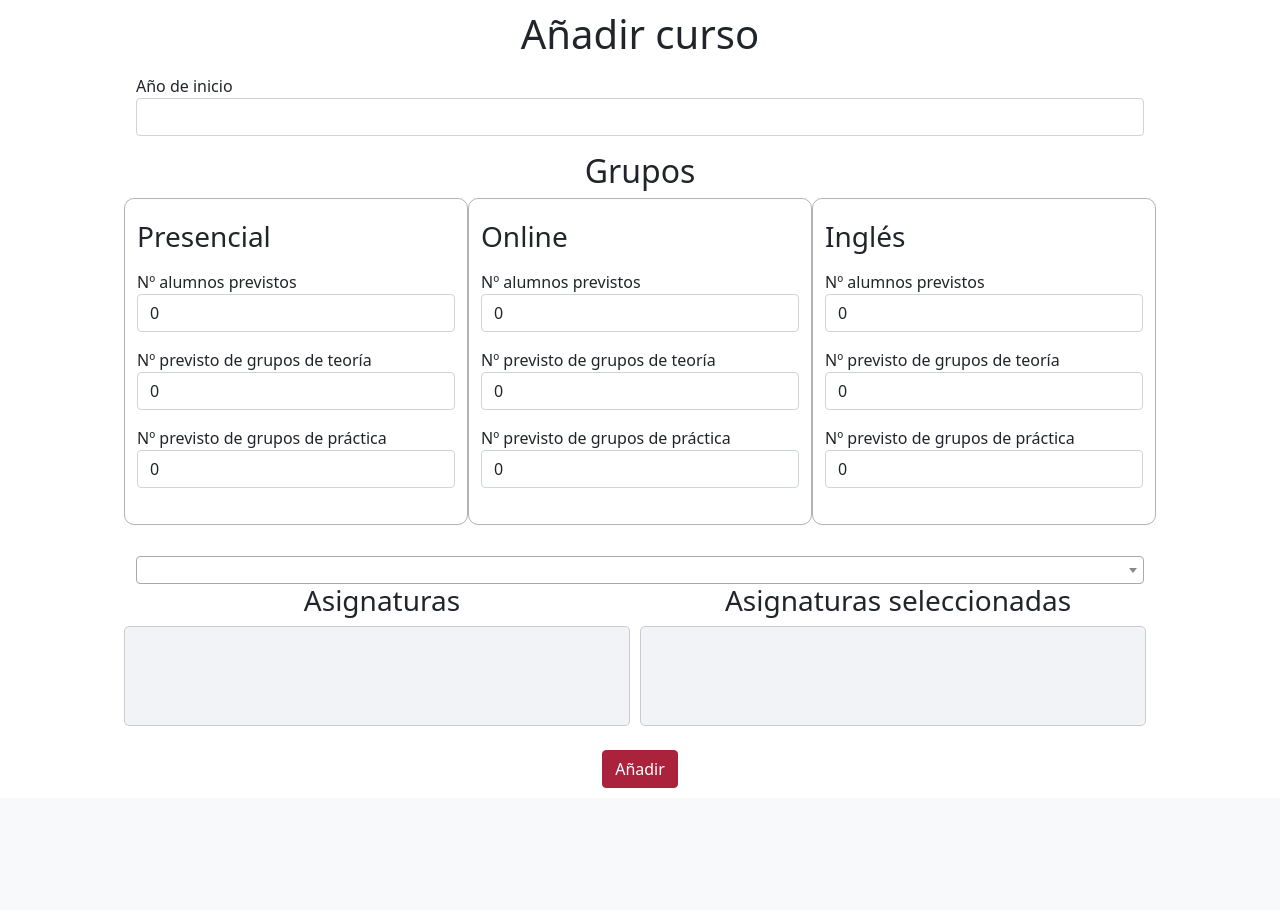
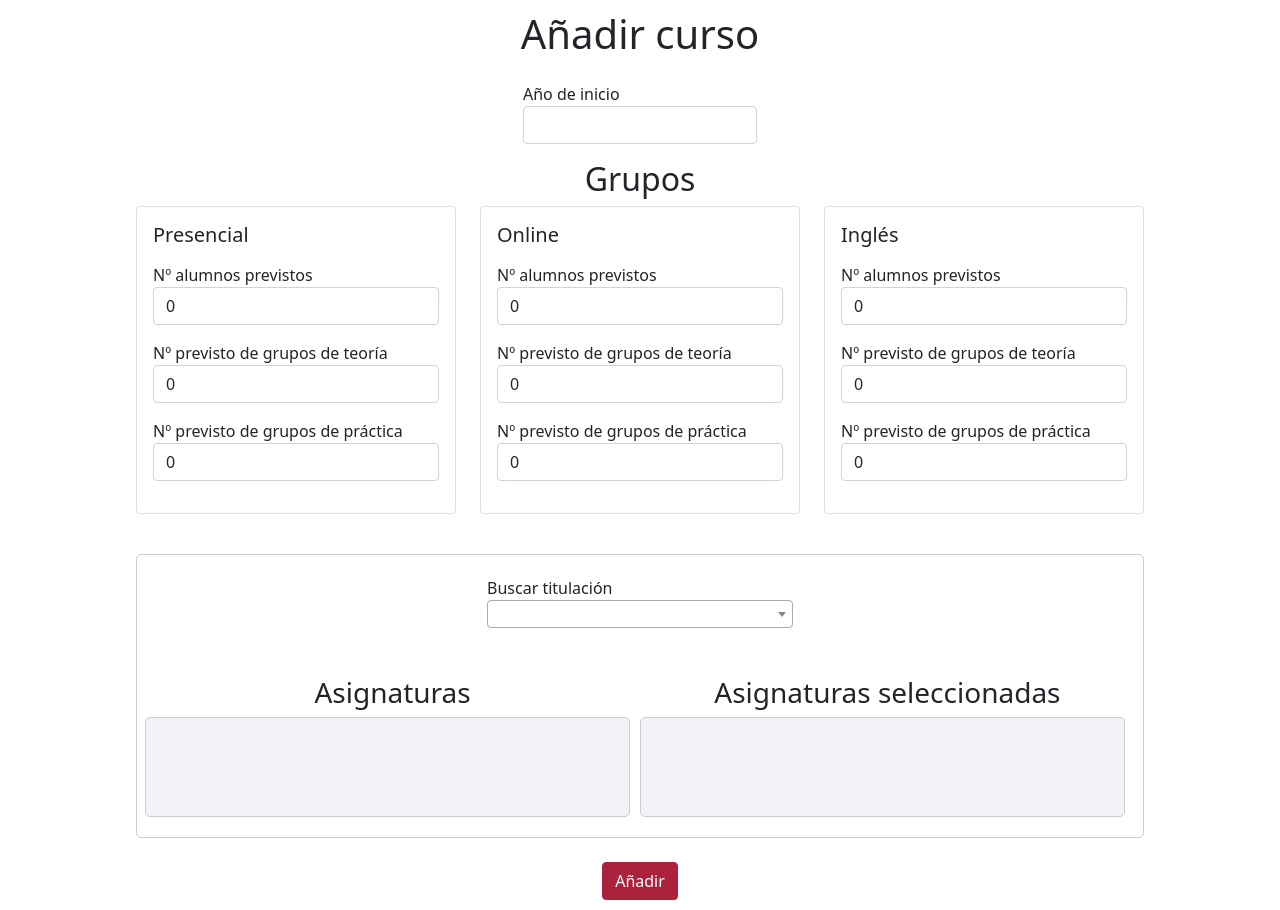
Before and after one commit to idg0015/Aplicaci-n-de-gesti-n-del-PDI-de-un-rea-de-la-UBU, a Flask app: page /cursos/nuevo in a window 1280 px wide. Shown: the part 76-986 px from the top of the page. Before the commit the page ends 864 px from the top, so only its background shows below. Run offline with Flask 3, Linux system fonts and the light colour scheme; some libraries are stand-ins or nearby versions.

Commit message:
Añadida la creación de cursos.

```diff
--- a/src/controllers/CursoController.py
+++ b/src/controllers/CursoController.py
@@ -1,8 +1,11 @@
-from flask import render_template, jsonify, request
+import math
+
+from flask import render_template, jsonify, request, flash, redirect, url_for
 from forms import FormCurso
 from models.Asignatura import Asignatura
 from models.Curso import Curso
-from models.CursoAsignatura import CursoAsignatura
+from models.CursoAsignatura import CursoAsignatura, Modalidad
+from models.Grupo import Grupo, Tipo
 from utils.db import db
 
 
@@ -19,31 +22,74 @@ def add():
         ano_inicio = formulario.ano_inicio.data
         curso = Curso(ano_inicio=ano_inicio)
         db.session.add(curso)
-        for id_asignatura in formulario.id_asignaturas.data:
-            # alumnos_presencial = formulario.n_a_p.data
-            # if alumnos_presencial > 0:
-            #     grupos_teoria = formulario.n_g_t_p.data
-            #     grupos_practica = formulario.n_g_p_p.data
-            #     if grupos_teoria > 0:
-            #         for i in range(grupos_teoria):
+        db.session.flush()
 
-            curso_asignatura = CursoAsignatura(id_curso=curso.id, id_asignatura=id_asignatura)
-            db.session.add(curso_asignatura)
+        # Curso_Asignatura
+        alumnos_presencial = formulario.n_a_p.data
+        alumnos_ingles = formulario.n_a_i.data
+        alumnos_online = formulario.n_a_o.data
 
-        return render_template('cursos/index.html')
+        for id_asignatura in formulario.id_asignaturas.data[0].split(','):
+            if alumnos_presencial > 0:
+                num_grupos_teoricos = formulario.n_g_t_p.data
+                num_grupos_practicos = formulario.n_g_p_p.data
+                create_relation(num_grupos_teoricos, num_grupos_practicos, id_asignatura, curso.id, alumnos_presencial,
+                                Modalidad.Presencial)
 
+            if alumnos_ingles > 0:
+                num_grupos_teoricos = formulario.n_g_t_i.data
+                num_grupos_practicos = formulario.n_g_p_i.data
+                create_relation(num_grupos_teoricos, num_grupos_practicos, id_asignatura, curso.id, alumnos_ingles,
+                                Modalidad.Ingles)
+
+            if alumnos_online > 0:
+                num_grupos_teoricos = formulario.n_g_t_o.data
+                num_grupos_practicos = formulario.n_g_p_o.data
+                create_relation(num_grupos_teoricos, num_grupos_practicos, id_asignatura, curso.id, alumnos_online,
+                                Modalidad.Online)
+
+        db.session.commit()
+        flash('Curso creado correctamente', 'alert alert-success alert-dismissible fade show')
+
+        return redirect(url_for('curso_bp.index'))
     return render_template('cursos/form.html', form=formulario, asignaturas=[])
 
 
-def add2():
-    formulario = FormCurso()
-    if formulario.validate_on_submit():
-        ano_inicio = formulario.ano_inicio.data
-        curso = Curso(ano_inicio=ano_inicio)
-        curso.save()
-        return render_template('cursos/index.html')
+def create_relation(n_g_t, n_g_p, id_asignatura, id_curso, alumnos, modalidad):
+    curso_asignatura = CursoAsignatura(modalidad=modalidad.value,
+                                       num_alumnos_previstos=alumnos,
+                                       num_grupos_teoricos_previstos=n_g_t,
+                                       num_grupos_practicos_previstos=n_g_p,
+                                       id_curso=id_curso, id_asignatura=id_asignatura)
+    db.session.add(curso_asignatura)
+    db.session.flush()
 
-    return render_template('cursos/form.html', form=formulario)
+    grupos_practicos_por_teorico = math.floor(n_g_p / n_g_t)
+    grupos_practicos_restantes = n_g_p % n_g_t
+
+    for i in range(n_g_t):
+        inicio_nombre = 100 * (i + 1) + 1
+        nombre = i + 1
+
+        if modalidad == Modalidad.Ingles:
+            nombre = i + 80
+            inicio_nombre = nombre * 10 + 1
+        elif modalidad == Modalidad.Online:
+            nombre = i + 90
+            inicio_nombre = nombre * 10 + 1
+
+        grupo = Grupo(nombre=nombre, tipo=Tipo.Teorico.value, id_curso_asignatura=curso_asignatura.id)
+        db.session.add(grupo)
+
+        num_grupos_practicos_teorico = grupos_practicos_por_teorico
+        if i < grupos_practicos_restantes:
+            num_grupos_practicos_teorico += 1
+
+        fin_nombre = inicio_nombre + num_grupos_practicos_teorico - 1
+
+        for j in range(inicio_nombre, fin_nombre + 1):
+            grupo_practico = Grupo(nombre=j, tipo=Tipo.Practico.value, id_curso_asignatura=curso_asignatura.id)
+            db.session.add(grupo_practico)
 
 
 def render_sortable():
--- a/src/models/Grupo.py
+++ b/src/models/Grupo.py
@@ -1,5 +1,10 @@
+from enum import Enum
+
 from utils.db import db
 
+class Tipo(Enum):
+    Teorico = 'Teórico'
+    Practico = 'Práctico'
 
 class Grupo(db.Model):
     id = db.Column(db.Integer, primary_key=True)
--- a/src/templates/asignaturas/index.html
+++ b/src/templates/asignaturas/index.html
@@ -3,12 +3,12 @@
 {% block title %}Asignaturas{% endblock %}
 
 {% block content %}
-        {% with messages = get_flashed_messages(with_categories=true) %}
+    {% with messages = get_flashed_messages(with_categories=true) %}
         {% if messages %}
             {% for category, message in messages %}
                 <div class="{{ category }}" role="alert">
                     {{ message }}
-                 <button type="button" class="btn-close" data-bs-dismiss="alert" aria-label="Close"></button>
+                    <button type="button" class="btn-close" data-bs-dismiss="alert" aria-label="Close"></button>
                 </div>
             {% endfor %}
         {% endif %}
--- a/src/templates/cursos/form.html
+++ b/src/templates/cursos/form.html
@@ -10,7 +10,8 @@
     {% endif %}
     <form action="" method="post" novalidate class="form-curso">
         {{ form.hidden_tag() }}
-        <div class="mt-3 mb-3">
+        <div class="row">
+            <div class="col-md-3 mt-3 mb-3 col-centered">
                 {{ form.ano_inicio.label }}
                 <div>
                     {{ form.ano_inicio(class_="form-control") }}
@@ -20,11 +21,15 @@
                     <span class="msg-error">{{ error }}</span>
                 {% endfor %}
             </div>
+        </div>
 
-        <div class="row">
+        <div class="row mb-4">
             <h2 class="text-center">Grupos</h2>
-            <div class="seccion-grupos col-md-4">
-                <h3>Presencial</h3>
+            <div class="col-md-4 mb-3">
+                <div class="card">
+                    <div class="card-body">
+                        <h5 class="card-title">Presencial</h5>
+                        <div class="card-text">
                             <div class="mt-3 mb-3">
                                 {{ form.n_a_p.label }}
                                 <div>
@@ -58,9 +63,15 @@
                                 {% endfor %}
                             </div>
                         </div>
+                    </div>
+                </div>
+            </div>
 
-            <div class="seccion-grupos col-md-4">
-                <h3>Online</h3>
+            <div class="col-md-4 mb-3">
+                <div class="card">
+                    <div class="card-body">
+                        <h5 class="card-title">Online</h5>
+                        <div class="card-text">
                             <div class="mt-3 mb-3">
                                 {{ form.n_a_o.label }}
                                 <div>
@@ -94,9 +105,14 @@
                                 {% endfor %}
                             </div>
                         </div>
-
-            <div class="seccion-grupos col-md-4">
-                <h3>Inglés</h3>
+                    </div>
+                </div>
+            </div>
+            <div class="col-md-4 mb-3">
+                <div class="card">
+                    <div class="card-body">
+                        <h5 class="card-title">Inglés</h5>
+                        <div class="card-text">
                             <div class="mt-3 mb-3">
                                 {{ form.n_a_i.label }}
                                 <div>
@@ -131,46 +147,35 @@
                             </div>
                         </div>
                     </div>
+                </div>
+            </div>
+        </div>
+
+
+        <div id="container-asignaturas">
+            <div class="row">
+                <div class="col-md-4 col-centered">
+                    <label for="select-titulaciones">Buscar titulación</label>
+                    <select id="select-titulaciones" class="js-data-example-ajax" onchange="getAsignaturas()"></select>
+                </div>
+            </div>
+
             {% for error in form.id_asignaturas.errors %}
                 <span class="msg-error">{{ error }}</span>
             {% endfor %}
 
-
-        <select class="js-data-example-ajax" onchange="getAsignaturas()"></select>
-        <div class="row text-center">
+            <div class="row text-center mt-5">
                 <div class="col-md-6"><h3>Asignaturas</h3></div>
                 <div class="col-md-6"><h3>Asignaturas seleccionadas</h3></div>
             </div>
-        {#        <div class="row">#}
-        {#            <div id="container1" class="col-md-6">#}
-        {#                {% for centro, asignaturas in asignaturas.items() %}#}
-        {#                    <div class="list-group-item">#}
-        {#                        {{ centro }}#}
-        {#                        <div class="test">#}
-        {#                            {% for asignatura in asignaturas %}#}
-        {#                                <div id="asig-{{ asignatura.id }}"#}
-        {#                                     class="el-list-asignaturas list-group-item">{{ asignatura.nombre }}</div>#}
-        {#                            {% endfor %}#}
-        {#                        </div>#}
-        {#                    </div>#}
-        {#                {% endfor %}#}
-        {#            </div>#}
-        {#            <div id="container1" class="col-md-6">#}
-        {#                {% for asignatura in asignaturas %}#}
-        {#                    <div id="asig-{{ asignatura.id }}"#}
-        {#                         class="el-list-asignaturas list-group-item">{{ asignatura.nombre }}</div>#}
-        {#                {% endfor %}#}
-        {#            </div>#}
-        {#            <div id="container2" class="col-md-6"></div>#}
-        {#        </div>#}
 
             <div class="row">
                 <div id="container1" class="col-md-6">{% include 'cursos/sortable.html' %}</div>
                 <div id="container2" class="col-md-6"></div>
             </div>
+        </div>
 
 
-        <div id="tablaAsignaturas-curso"></div>
         <div class="text-center mt-4">
             {{ form.submit(class_="btn btn-primary") }}
         </div>
@@ -315,5 +320,16 @@
             border-radius: 6px;
         }
 
+        .col-centered {
+            margin: 0 auto;
+            float: none;
+        }
+
+        #container-asignaturas {
+            border: 1px solid #ccc;
+            border-radius: 5px;
+            padding: 2%;
+        }
+
     </style>
 {% endblock %}
--- a/src/templates/cursos/sortable.html
+++ b/src/templates/cursos/sortable.html
@@ -1,4 +1,4 @@
 {% for asignatura in asignaturas %}
     <div id="asig-{{ asignatura.id }}"
-         class="el-list-asignaturas list-group-item">{{ asignatura.nombre }}</div>
+         class="el-list-asignaturas list-group-item">{{ asignatura.codigo }} - {{ asignatura.nombre }}</div>
 {% endfor %}
```
Also changed, not shown: src/models/CursoAsignatura.py (+7 -0 lines), src/templates/cursos/index.html (+11 -0 lines). Lines whose indentation alone changed are shown as unchanged.
